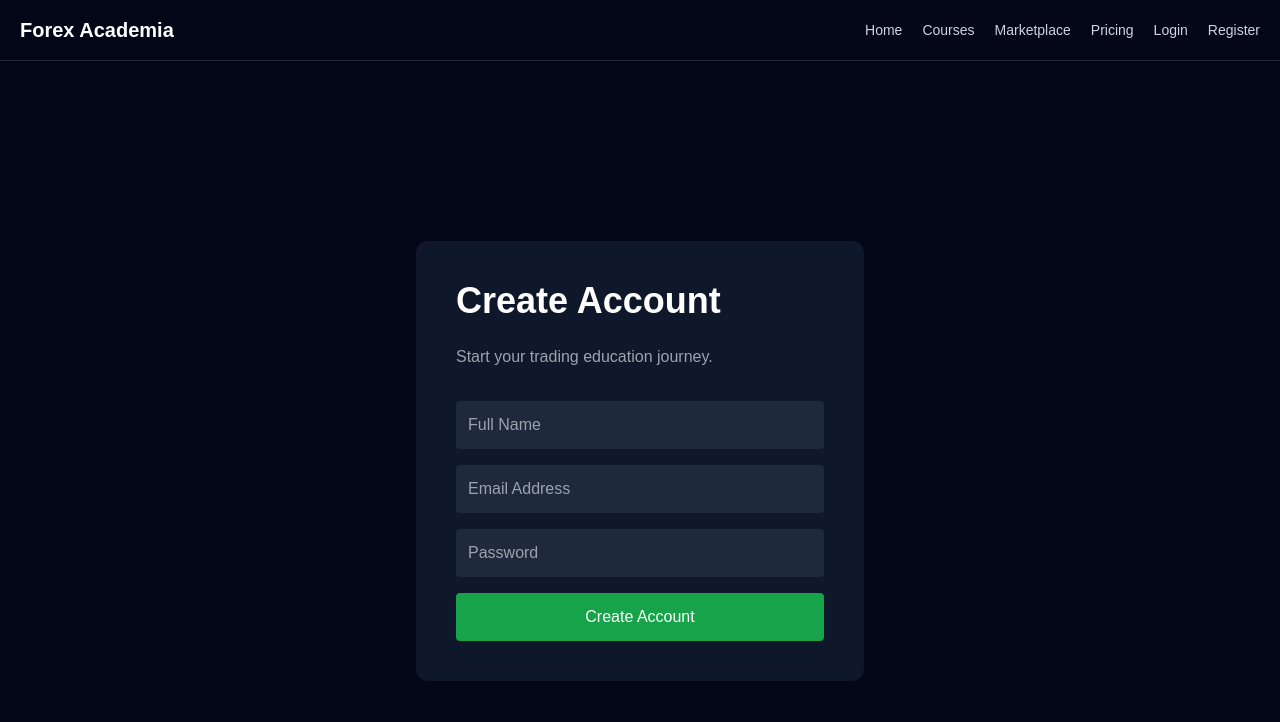
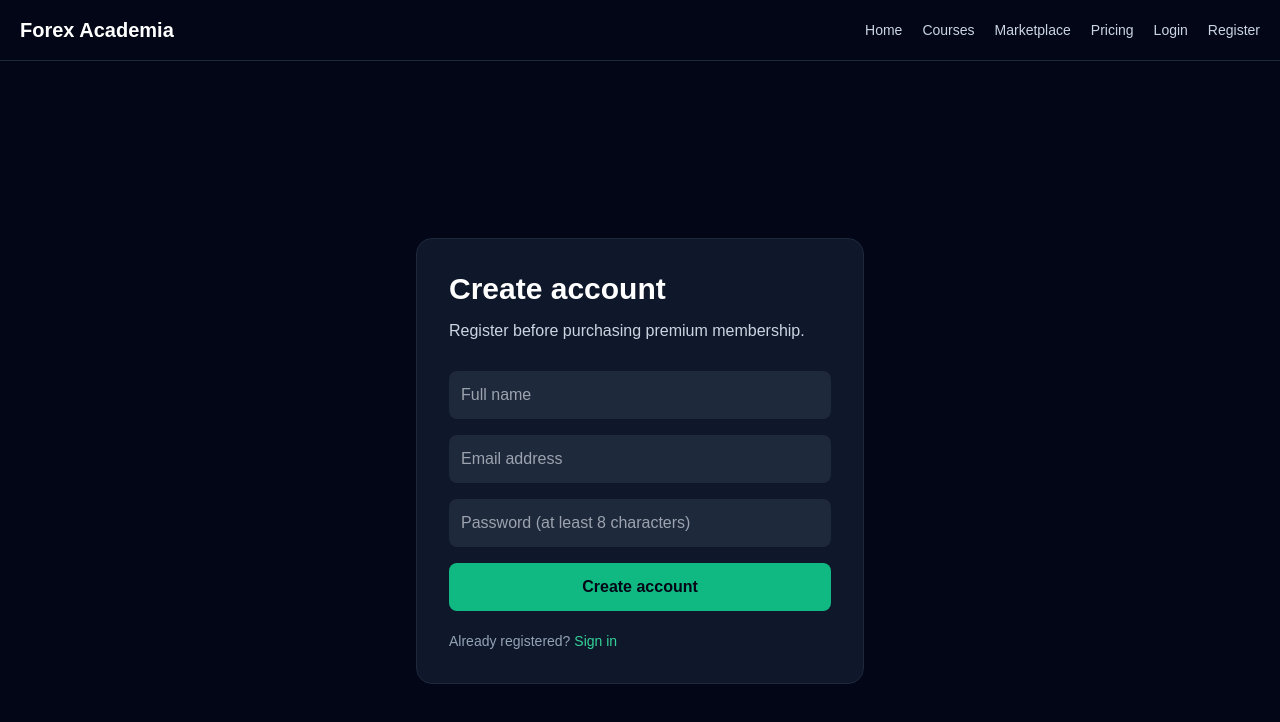
Before and after one commit to bethanyhellen210-alt/FOREX-ACADEMIA-, a Next.js app: page /register in a window 1280 px wide. Shown: the top 722 px of the page. Built offline with nearby package versions, Linux system fonts and the light colour scheme.

Commit message:
Connect registration form to secure account API

```diff
--- a/app/register/page.tsx
+++ b/app/register/page.tsx
@@ -1,66 +1,23 @@
 "use client";
 
+import Link from "next/link";
+import { useState, type FormEvent } from "react";
 import Navbar from "@/components/Navbar";
 
 export default function RegisterPage() {
-  return (
-    <>
-      <Navbar />
-
-      <main className="min-h-screen bg-slate-950 flex items-center justify-center">
-
-        <div className="bg-slate-900 p-10 rounded-xl w-full max-w-md">
-
-          <h1 className="text-4xl text-white font-bold mb-6">
-
-            Create Account
-
-          </h1>
-
-          <p className="text-gray-400 mb-8">
-
-            Start your trading education journey.
-
-          </p>
-
-          <form className="space-y-4">
-
-            <input
-              type="text"
-              placeholder="Full Name"
-              className="w-full p-3 rounded bg-slate-800 text-white"
-            />
-
-            <input
-              type="email"
-              placeholder="Email Address"
-              className="w-full p-3 rounded bg-slate-800 text-white"
-            />
-
-            <input
-              type="password"
-              placeholder="Password"
-              className="w-full p-3 rounded bg-slate-800 text-white"
-            />
-
-            <button
-              className="
-              w-full
-              bg-green-600
-              hover:bg-green-700
-              text-white
-              p-3
-              rounded
-              "
-            >
-              Create Account
-            </button>
-
-          </form>
-
-        </div>
-
-      </main>
-    </>
-  );
+  const [name, setName] = useState("");
+  const [email, setEmail] = useState("");
+  const [password, setPassword] = useState("");
+  const [error, setError] = useState("");
+  const [busy, setBusy] = useState(false);
+  async function submit(event: FormEvent<HTMLFormElement>) {
+    event.preventDefault(); setError(""); setBusy(true);
+    try {
+      const response = await fetch("/api/auth/register", { method: "POST", headers: { "Content-Type": "application/json" }, body: JSON.stringify({ name, email, password }) });
+      const data = await response.json();
+      if (!response.ok) throw new Error(data.error || "Could not create account.");
+      window.location.assign("/pricing");
+    } catch (err) { setError(err instanceof Error ? err.message : "Could not create account."); setBusy(false); }
+  }
+  return <><Navbar /><main className="flex min-h-screen items-center justify-center bg-slate-950 px-5 py-12 text-white"><section className="w-full max-w-md rounded-2xl border border-slate-800 bg-slate-900 p-8"><h1 className="text-3xl font-bold">Create account</h1><p className="mt-3 text-slate-300">Register before purchasing premium membership.</p><form onSubmit={submit} className="mt-7 space-y-4"><input required minLength={2} maxLength={80} autoComplete="name" value={name} onChange={e=>setName(e.target.value)} placeholder="Full name" className="w-full rounded-lg bg-slate-800 p-3 text-white" /><input required type="email" autoComplete="email" value={email} onChange={e=>setEmail(e.target.value)} placeholder="Email address" className="w-full rounded-lg bg-slate-800 p-3 text-white" /><input required minLength={8} maxLength={128} type="password" autoComplete="new-password" value={password} onChange={e=>setPassword(e.target.value)} placeholder="Password (at least 8 characters)" className="w-full rounded-lg bg-slate-800 p-3 text-white" />{error && <p role="alert" className="text-sm text-red-300">{error}</p>}<button disabled={busy} className="w-full rounded-lg bg-emerald-500 p-3 font-semibold text-slate-950 disabled:opacity-60">{busy ? "Creating account…" : "Create account"}</button></form><p className="mt-5 text-sm text-slate-400">Already registered? <Link href="/login" className="text-emerald-400">Sign in</Link></p></section></main></>;
 }
```
